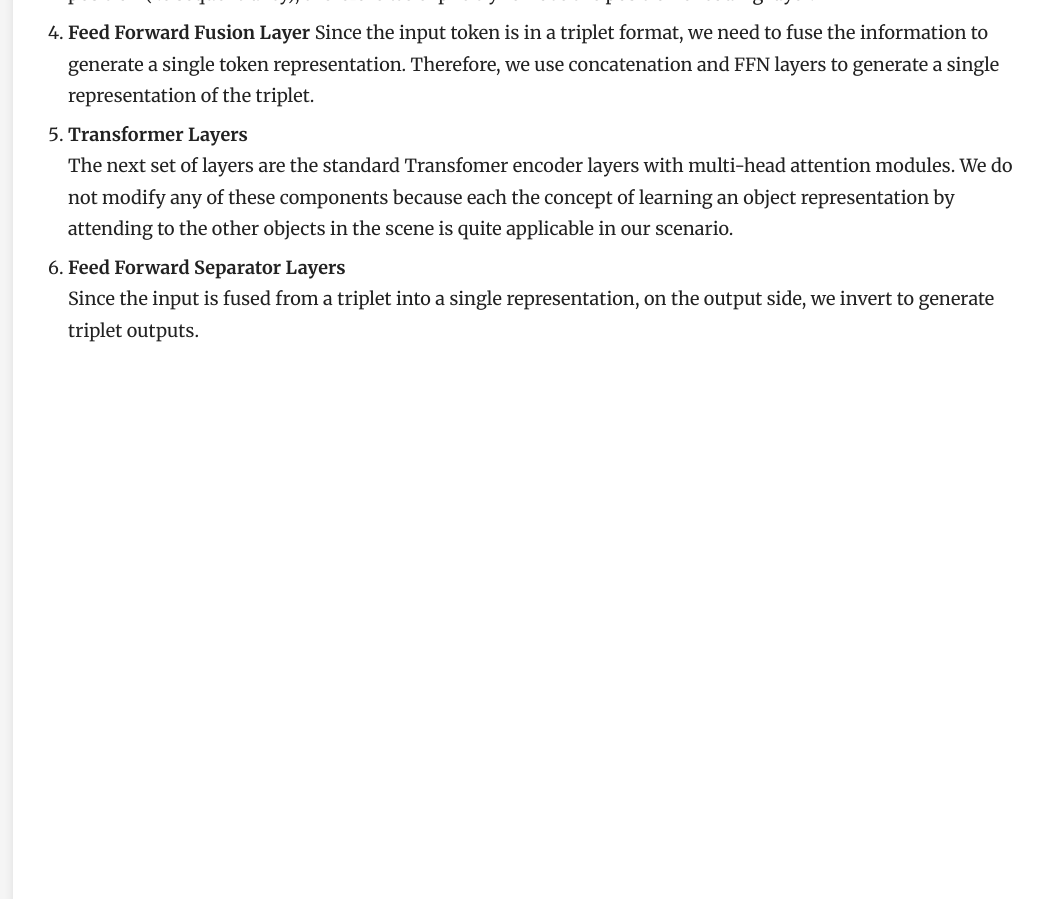
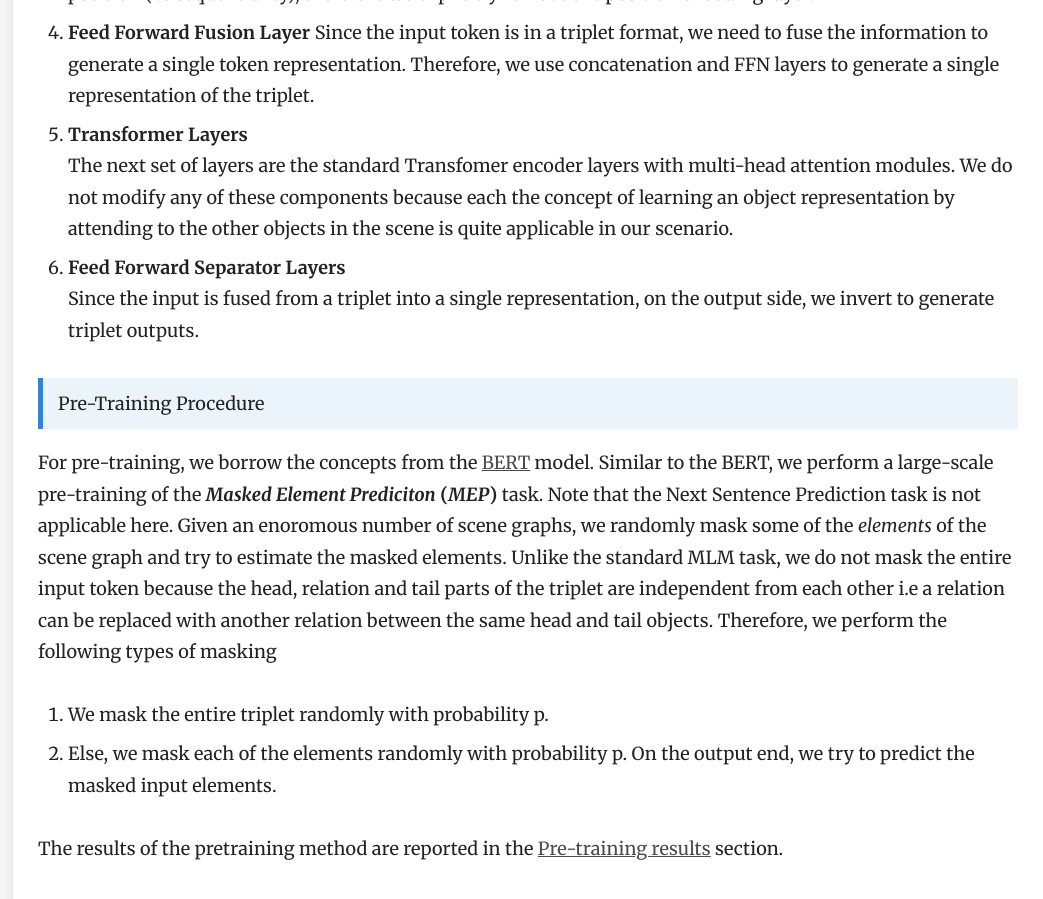
Before and after one commit to bhanu77prakash/scene-edit.github.io, a Jekyll site: the page built from _docs/Methodology/Pre-training.md, in a window 1280 px wide and 900 px high, scrolled down 1725 px. Shown: the whole window, without its empty margins (237-1280 px from the left). Built offline with Jekyll 4.4.1, drawn with Linux system fonts in a browser that asks for light colours.

Commit message:
updated website

```diff
--- a/_docs/Methodology/Pre-training.md
+++ b/_docs/Methodology/Pre-training.md
@@ -26,3 +26,12 @@ Our architecture is reminiscent to the transformers architecture. The intuition
     The next set of layers are the standard Transfomer encoder layers with multi-head attention modules. We do not modify any of these components because each the concept of learning an object representation by attending to the other objects in the scene is quite applicable in our scenario.
 6. **Feed Forward Separator Layers**
     Since the input is fused from a triplet into a single representation, on the output side, we invert to generate triplet outputs.
+
+> Pre-Training Procedure
+
+For pre-training, we borrow the concepts from the [BERT](https://arxiv.org/pdf/1810.04805.pdf) model. Similar to the BERT, we perform a large-scale pre-training of the <b> *Masked Element Prediciton* (*MEP*) </b> task. Note that the Next Sentence Prediction task is not applicable here. Given an enoromous number of scene graphs, we randomly mask some of the *elements* of the scene graph and try to estimate the masked elements. Unlike the standard MLM task, we do not mask the entire input token because the head, relation and tail parts of the triplet are independent from each other i.e a relation can be replaced with another relation between the same head and tail objects. Therefore, we perform the following types of masking
+1. We mask the entire triplet randomly with probability p.
+2. Else, we mask each of the elements randomly with probability p.
+On the output end, we try to predict the masked input elements.
+
+The results of the pretraining method are reported in the [Pre-training results](/Results/Pre-training/) section.
```
